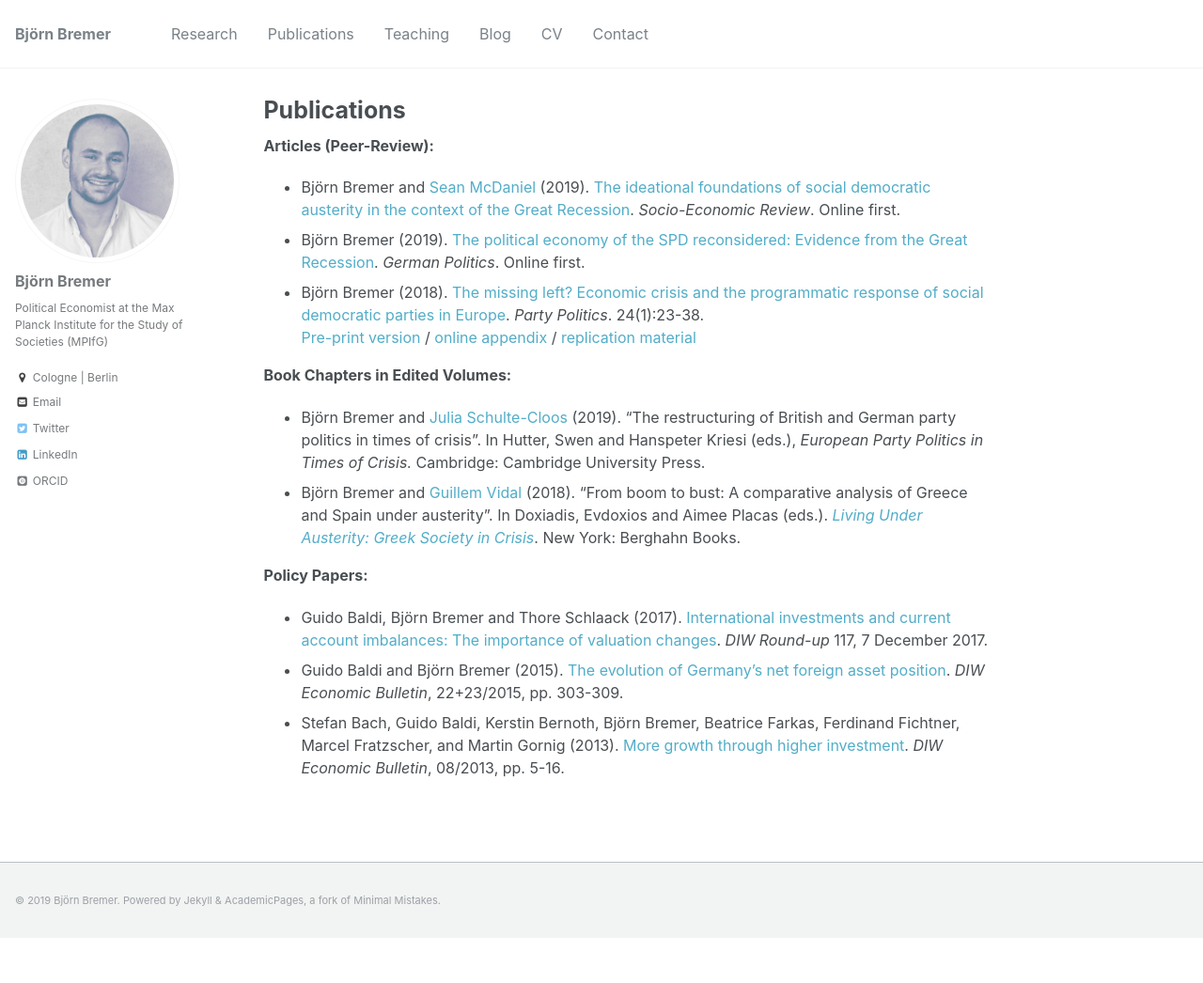
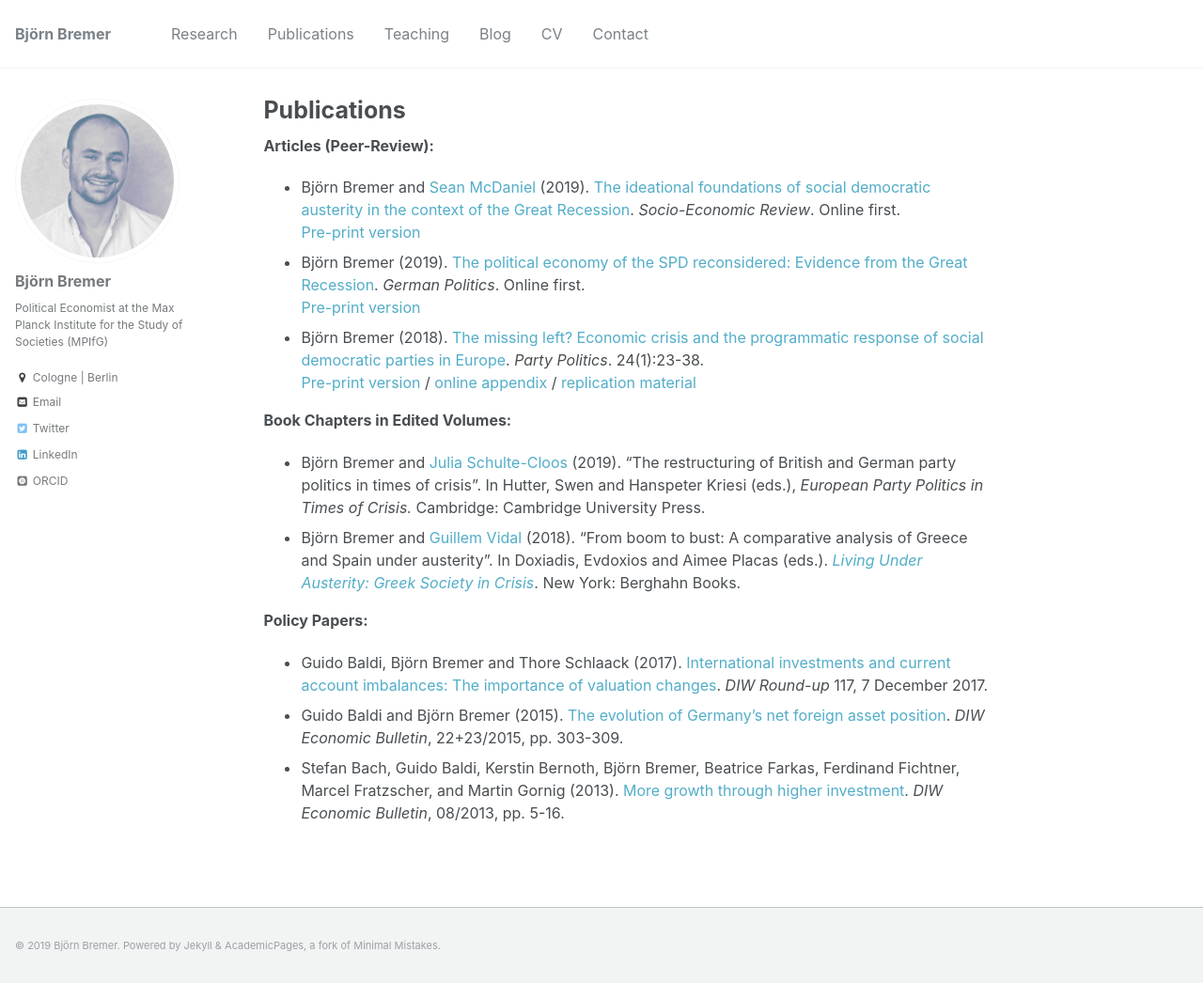
Before and after one commit to bjoernbremer/bjoernbremer.github.io, a Jekyll site: the page built from _pages/publications.md, in a window 1280 px wide and 1046 px high. Shown: the whole window at 94% size. Built offline with Jekyll 4.4.1, drawn with Linux system fonts in a browser that asks for light colours; some web fonts are replaced.

Commit message:
update website

```diff
--- a/_pages/publications.md
+++ b/_pages/publications.md
@@ -8,8 +8,10 @@ author_profile: true
 
 **Articles (Peer-Review):**
 
-* Björn Bremer and [Sean McDaniel](https://warwick.ac.uk/fac/soc/pais/people/mcdaniel/) (2019). [The ideational foundations of social democratic austerity in the context of the Great Recession](https://academic.oup.com/ser/advance-article-abstract/doi/10.1093/ser/mwz001/5320344). *Socio-Economic Review*. Online first.
-* Björn Bremer (2019). [The political economy of the SPD reconsidered: Evidence from the Great Recession](https://www.tandfonline.com/doi/abs/10.1080/09644008.2018.1555817?journalCode=fgrp20). *German Politics*. Online first.
+* Björn Bremer and [Sean McDaniel](https://warwick.ac.uk/fac/soc/pais/people/mcdaniel/) (2019). [The ideational foundations of social democratic austerity in the context of the Great Recession](https://academic.oup.com/ser/advance-article-abstract/doi/10.1093/ser/mwz001/5320344). *Socio-Economic Review*. Online first. <br/>
+[Pre-print version]({{ site.url }}/files/publications/BremerMcDaniel_SER_2019.pdf)
+* Björn Bremer (2019). [The political economy of the SPD reconsidered: Evidence from the Great Recession](https://www.tandfonline.com/doi/abs/10.1080/09644008.2018.1555817?journalCode=fgrp20). *German Politics*. Online first. <br/>
+[Pre-print version]({{ site.url }}/files/publications/Bremer_GermanPolitics_2019.pdf)
 * Björn Bremer (2018). [The missing left? Economic crisis and the programmatic response of social democratic parties in Europe](http://journals.sagepub.com/doi/abs/10.1177/1354068817740745). *Party Politics*. 24(1):23-38. <br/>
 [Pre-print version]({{ site.url }}/files/publications/Bremer_MissingLeft_12_2017.pdf) / [online appendix]({{ site.url }}/files/publications/Bremer_MissingLeft_appendix_12_2017.pdf) / [replication material](https://dataverse.harvard.edu/dataset.xhtml?persistentId=doi:10.7910/DVN/LBO6KC)
 
```
Also changed, not shown: _projects/austerity_left.md (+2 -0 lines), 3 other files.
